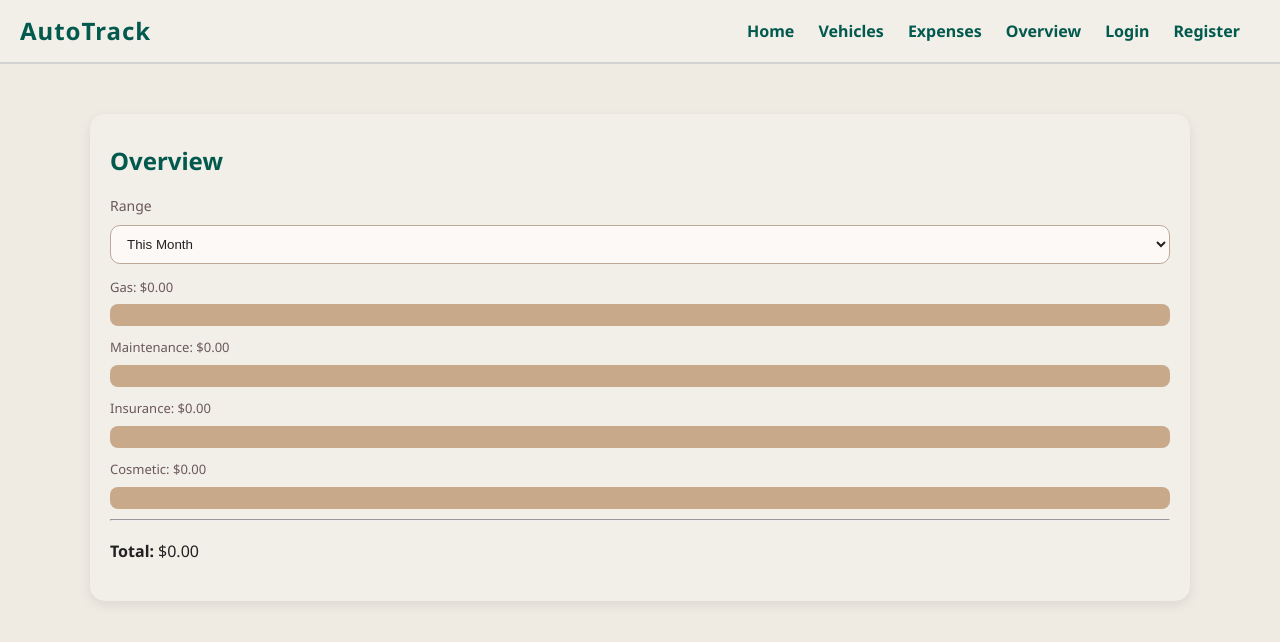
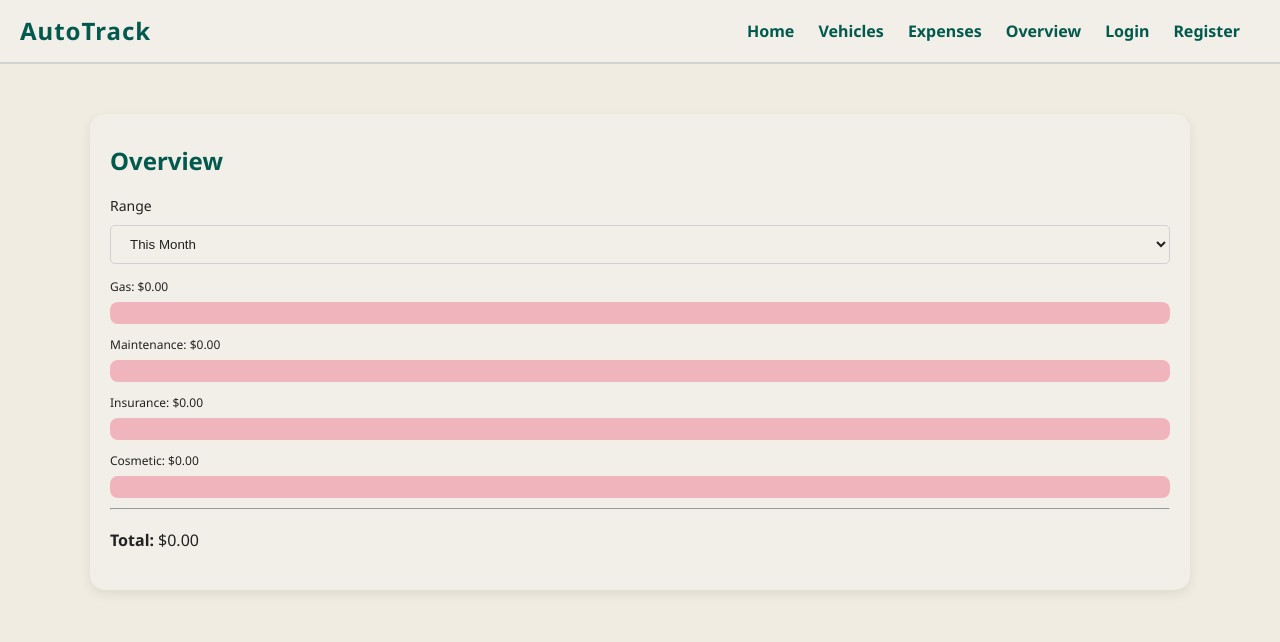
Before and after one commit to n01697226/final-project, a React (Create React App) app in the folder frontend/: page /overview in a window 1280 px wide. Shown: the top 642 px of the page. Built offline with nearby package versions, Linux system fonts and the light colour scheme; no server answers; sample sign-in values are in the browser's storage; a web font is replaced by a local one.

Commit message:
completed css theme

```diff
--- a/frontend/src/App.css
+++ b/frontend/src/App.css
@@ -7,7 +7,7 @@
   --text-primary: #222;
   --text-secondary: #025a4e;
   --text-tertiary: #fff;
-  --background-primary: #efebe3;
+  --background-primary: #f1ece1;
   --background-secondary: #f2eee8;
   --background-tertiary: #025a4e;
   --button-background-primary: #286b63;
@@ -102,31 +102,30 @@ a {
   box-shadow: 0 4px 12px rgba(0, 0, 0, 0.08);
 }
 
+/* Input */
 label {
   display: block;
   margin-bottom: 6px;
   font-size: 14px;
-  color: #6a5858;
+  color: var(--text-primary);
 }
 
-/* Input */
 input,
 select,
 textarea {
   width: 100%;
-  padding: 10px 12px;
-  border-radius: 10px;
-  border: 1px solid #bca99a;
-  background: #fcf9f7;
-  color: #222;
+  padding: 10px 15px;
+  color: var(--text-primary);
+  border-radius: 5px;
+  border: 1px solid #d2d2d2;
+  background: var(--background-secondary);
 }
 
 input:focus,
 select:focus,
 textarea:focus {
   outline: none;
-  border-color: #9f77bd;
-  background: #f1eaf6;
+  background: var(--background-primary);
 }
 
 /* Button */
@@ -157,7 +156,7 @@ button.danger {
 .table th,
 .table td {
   border-bottom: 1px solid #d2d2d2;
-  padding: 10px;
+  padding: 20px 10px;
   text-align: left;
 }
 
@@ -211,9 +210,9 @@ button.danger {
   gap: 12px;
 }
 
-/* Bars for overview */
+/* Overview */
 .bar {
-  background: #c8a98a;
+  background: #f0b4bd;
   height: 22px;
   border-radius: 8px;
   position: relative;
@@ -223,11 +222,10 @@ button.danger {
 .bar > span {
   display: block;
   height: 100%;
-  background: #9f77bd;
+  background: var(--background-tertiary);
 }
 
 .bar-label {
-  font-size: 13px;
-  margin-bottom: 6px;
-  color: #6a5858;
+  font-size: 12px;
+  margin-bottom: 5px;
 }
--- a/frontend/src/pages/Expenses.js
+++ b/frontend/src/pages/Expenses.js
@@ -77,6 +77,7 @@ function Expenses() {
     <div>
       <div className="card">
         <h2>Add Expense</h2>
+
         <form onSubmit={add} className="row">
           <div>
             <label>Vehicle</label>
@@ -96,6 +97,7 @@ function Expenses() {
               })}
             </select>
           </div>
+
           <div>
             <label>Category</label>
             <select
@@ -110,6 +112,7 @@ function Expenses() {
               <option value="cosmetic">Cosmetic</option>
             </select>
           </div>
+
           <div>
             <label>Amount</label>
             <input
@@ -120,6 +123,7 @@ function Expenses() {
               }}
             />
           </div>
+
           <div>
             <label>Date</label>
             <input
@@ -130,6 +134,7 @@ function Expenses() {
               }}
             />
           </div>
+
           <div style={{ gridColumn: "1 / span 2" }}>
             <label>Note</label>
             <input
@@ -139,6 +144,7 @@ function Expenses() {
               }}
             />
           </div>
+
           <div>
             <button type="submit">Add</button>
           </div>
@@ -147,6 +153,7 @@ function Expenses() {
 
       <div className="card">
         <h2>My Expenses</h2>
+
         <table className="table">
           <thead>
             <tr>
@@ -222,15 +229,15 @@ function Expenses() {
                       }}
                     />
                   </td>
-                  <td>
+                  <td className="btn-container">
                     <button
-                      className="secondary"
                       onClick={function () {
                         save(item);
                       }}
                     >
                       Save
-                    </button>{" "}
+                    </button>
+
                     <button
                       className="danger"
                       onClick={function () {
--- a/frontend/src/pages/Overview.js
+++ b/frontend/src/pages/Overview.js
@@ -83,6 +83,7 @@ function Overview() {
   return (
     <div className="card">
       <h2>Overview</h2>
+
       <div style={{ marginBottom: 12 }}>
         <label>Range</label>
         <select
@@ -97,6 +98,7 @@ function Overview() {
           <option value="all">All Time</option>
         </select>
       </div>
+
       <BarRow label="Gas" value={totals.gas} max={max} />
       <BarRow label="Maintenance" value={totals.maintenance} max={max} />
       <BarRow label="Insurance" value={totals.insurance} max={max} />
--- a/frontend/src/pages/Vehicles.js
+++ b/frontend/src/pages/Vehicles.js
@@ -48,6 +48,7 @@ function Vehicles() {
     <div>
       <div className="card">
         <h2>Add Vehicle</h2>
+
         <form onSubmit={add} className="row3">
           <div>
             <label>Make</label>
@@ -58,6 +59,7 @@ function Vehicles() {
               }}
             />
           </div>
+
           <div>
             <label>Model</label>
             <input
@@ -67,6 +69,7 @@ function Vehicles() {
               }}
             />
           </div>
+
           <div>
             <label>Year</label>
             <input
@@ -76,6 +79,7 @@ function Vehicles() {
               }}
             />
           </div>
+
           <div>
             <button type="submit">Add</button>
           </div>
@@ -84,6 +88,7 @@ function Vehicles() {
 
       <div className="card">
         <h2>My Vehicles</h2>
+
         <table className="table">
           <thead>
             <tr>
@@ -124,15 +129,15 @@ function Vehicles() {
                       }}
                     />
                   </td>
-                  <td>
+                  <td className="btn-container">
                     <button
-                      className="secondary"
                       onClick={function () {
                         save(item);
                       }}
                     >
                       Save
-                    </button>{" "}
+                    </button>
+
                     <button
                       className="danger"
                       onClick={function () {
```
